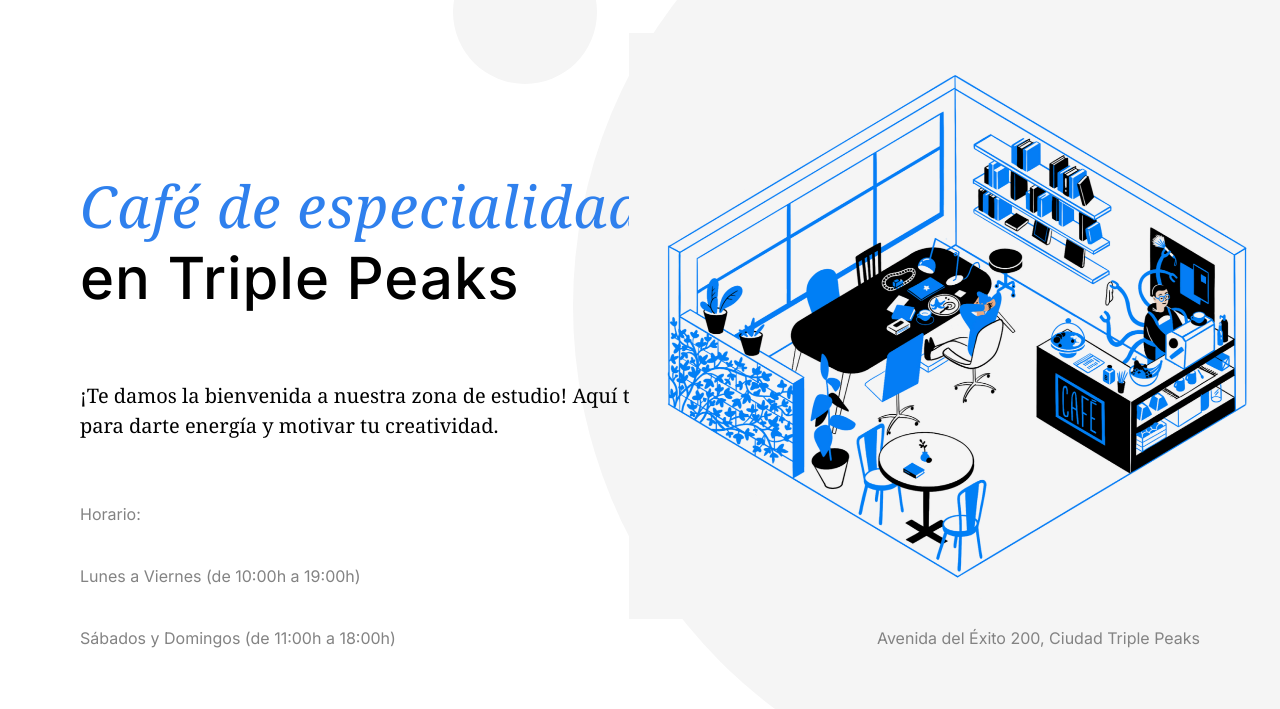
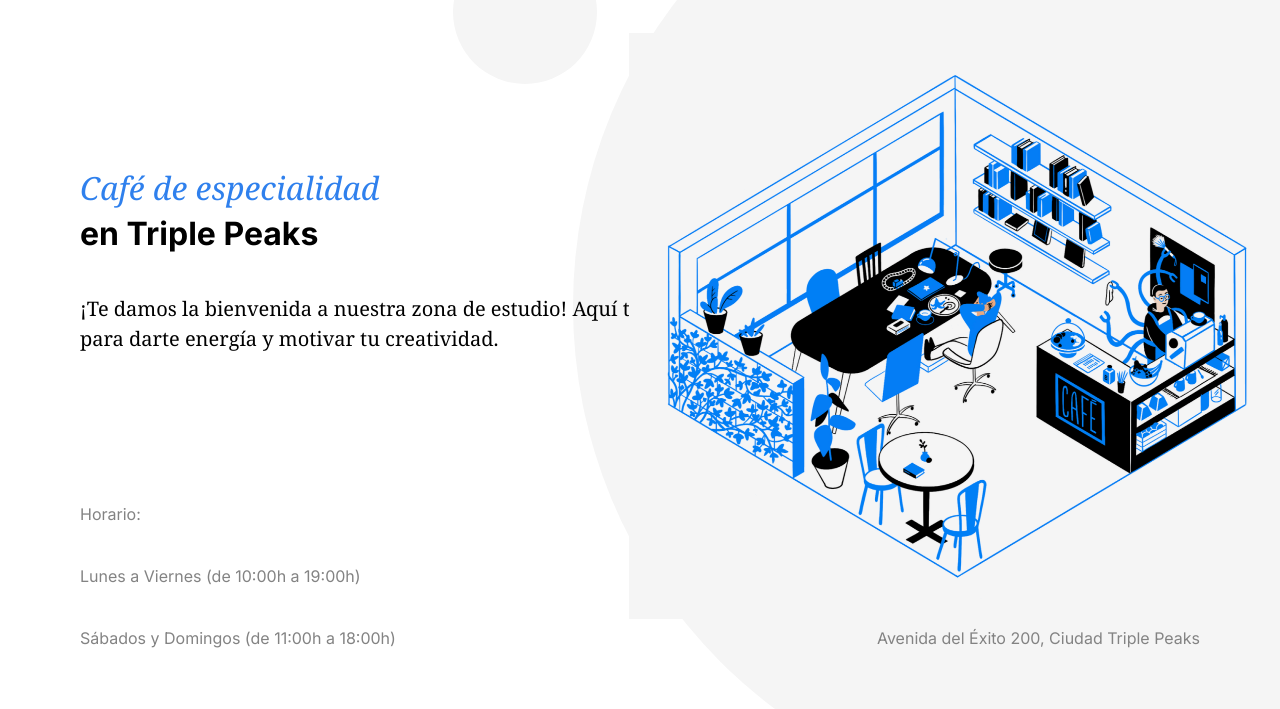
Before and after one commit to MikeTrujillo2024/web_project_coffeeshop, a plain HTML site: page index.html in a window 1280 px wide. Shown: the part 91-800 px from the top of the page. Drawn offline with Linux system fonts and the light colour scheme.

Commit message:
corregimos errores

```diff
--- a/index.html
+++ b/index.html
@@ -36,12 +36,10 @@
             <li class="nav__link"><a href="#">Contactos</a></li>
           </ul>
         </nav>
-        <div class="header__title">
-          <h1 class="header__h1">
-            <span class="header__span-accent">Café de especialidad</span> en
-            Triple Peaks
-          </h1>
-        </div>
+        <h1 class="header__title">
+          <span class="header__span-accent">Café de especialidad</span> en
+          Triple Peaks
+        </h1>
         <p class="header__description">
           ¡Te damos la bienvenida a nuestra zona de estudio! Aquí tenemos café
           para darte energía y motivar tu creatividad.
@@ -52,7 +50,7 @@
           class="header__image"
         />
         <div class="header__footer">
-          <div class="header_timetable">
+          <div class="header__timetable">
             <p class="header__paragraph">Horario:</p>
             <p class="header__paragraph">
               Lunes a Viernes (de 10:00h a 19:00h)
@@ -108,7 +106,7 @@
             </div>
           </div>
         </section>
-        <section class="reservation"></section>
+        <section class="reservation" id="reservation"></section>
       </main>
       <footer class="footer"></footer>
     </div>
--- a/pages/index.css
+++ b/pages/index.css
@@ -54,14 +54,7 @@
   max-width: 709px;
 }
 
-.header__h1 {
-  font-family: "Inter";
-  font-style: normal;
-  font-weight: 500;
-  font-size: 58px;
-  line-height: 72px;
-  letter-spacing: 1px;
-}
+
 
 .header__span-accent {
   display: flex;
@@ -107,7 +100,7 @@
   color: #838383;
 }
 
-.header_timetable {
+.header__timetable {
   display: flex;
   flex-direction: column;
   position: absolute;
```
